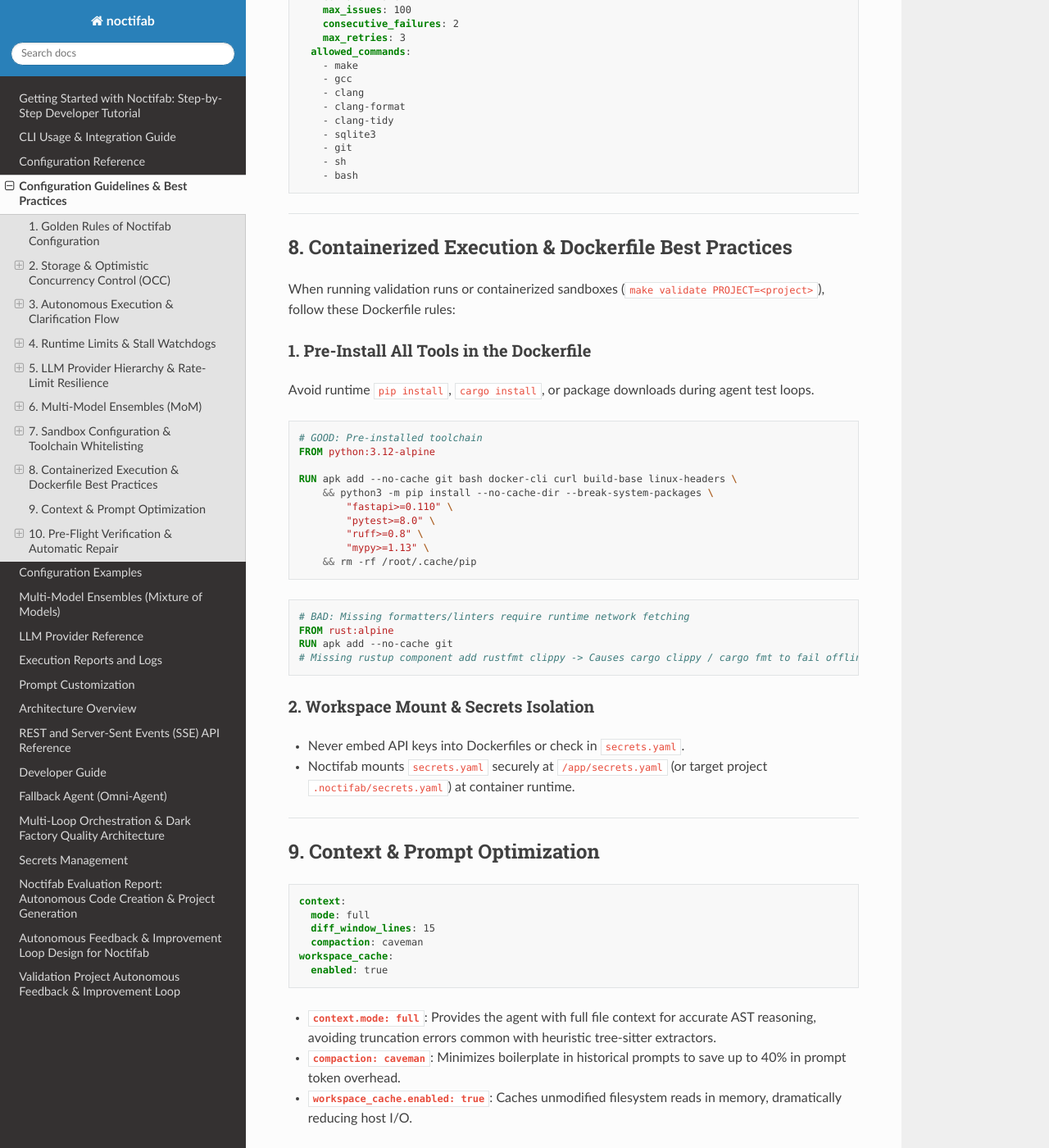
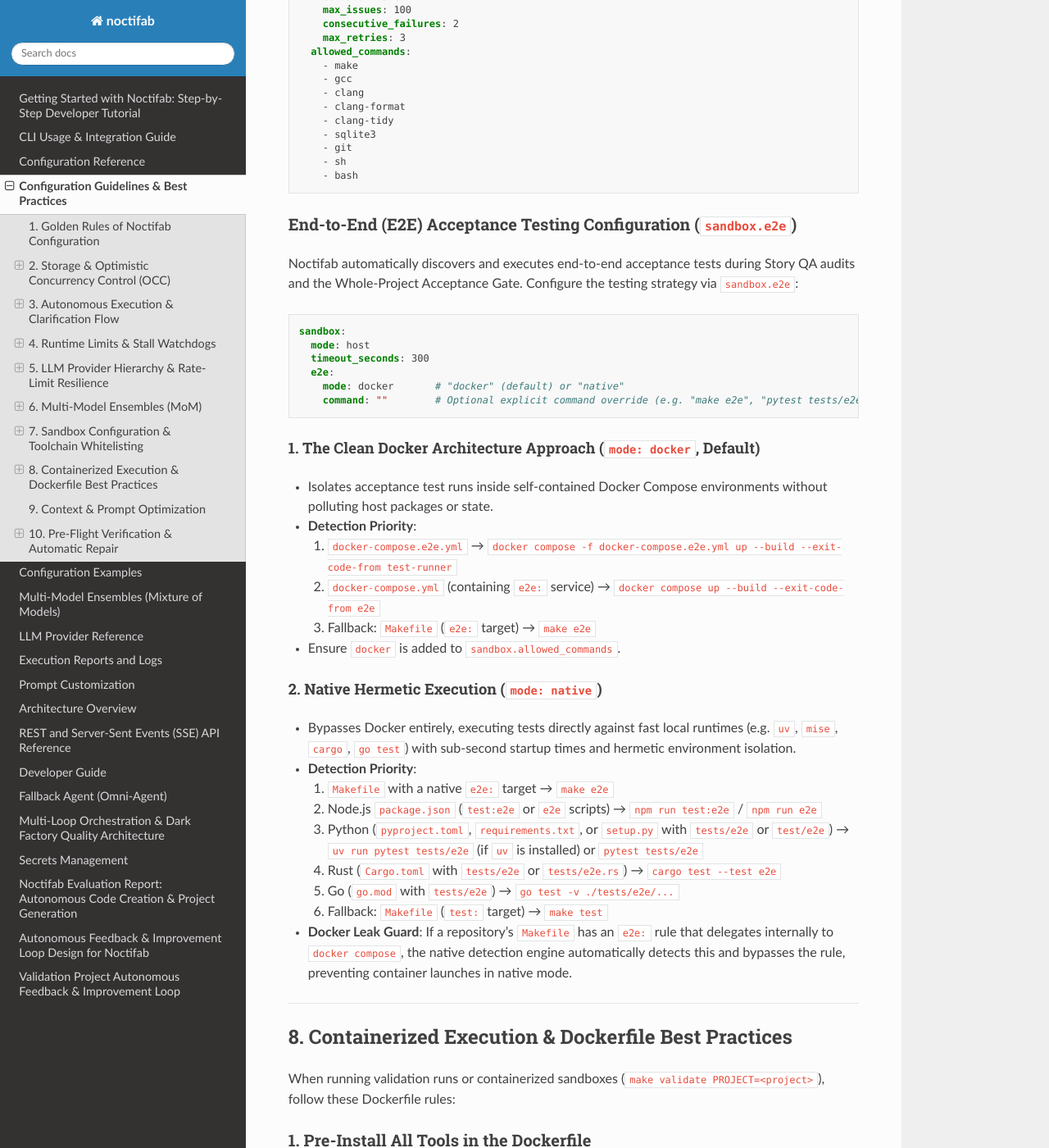
Before and after one commit to diegojromerolopez/noctifab, a Sphinx documentation site: the page built from docs/configuration_guidelines.md, in a window 1280 px wide and 1400 px high, scrolled down 8050 px. Shown: the whole window at 82% size. Built offline with Sphinx 7.4.7 and the Read the Docs theme 3.1.0, drawn with Linux system fonts in a browser that asks for light colours.

Commit message:
docs: document sandbox.e2e architecture and configuration across all guides (v0.89.3)

````diff
--- a/docs/configuration_guidelines.md
+++ b/docs/configuration_guidelines.md
@@ -380,6 +380,38 @@
     - bash
 ```
 
+### End-to-End (E2E) Acceptance Testing Configuration (`sandbox.e2e`)
+
+Noctifab automatically discovers and executes end-to-end acceptance tests during Story QA audits and the Whole-Project Acceptance Gate. Configure the testing strategy via `sandbox.e2e`:
+
+```yaml
+sandbox:
+  mode: host
+  timeout_seconds: 300
+  e2e:
+    mode: docker       # "docker" (default) or "native"
+    command: ""        # Optional explicit command override (e.g. "make e2e", "pytest tests/e2e")
+```
+
+#### 1. The Clean Docker Architecture Approach (`mode: docker`, Default)
+- Isolates acceptance test runs inside self-contained Docker Compose environments without polluting host packages or state.
+- **Detection Priority**:
+  1. `docker-compose.e2e.yml` → `docker compose -f docker-compose.e2e.yml up --build --exit-code-from test-runner`
+  2. `docker-compose.yml` (containing `e2e:` service) → `docker compose up --build --exit-code-from e2e`
+  3. Fallback: `Makefile` (`e2e:` target) → `make e2e`
+- Ensure `docker` is added to `sandbox.allowed_commands`.
+
+#### 2. Native Hermetic Execution (`mode: native`)
+- Bypasses Docker entirely, executing tests directly against fast local runtimes (e.g. `uv`, `mise`, `cargo`, `go test`) with sub-second startup times and hermetic environment isolation.
+- **Detection Priority**:
+  1. `Makefile` with a native `e2e:` target → `make e2e`
+  2. Node.js `package.json` (`test:e2e` or `e2e` scripts) → `npm run test:e2e` / `npm run e2e`
+  3. Python (`pyproject.toml`, `requirements.txt`, or `setup.py` with `tests/e2e` or `test/e2e`) → `uv run pytest tests/e2e` (if `uv` is installed) or `pytest tests/e2e`
+  4. Rust (`Cargo.toml` with `tests/e2e` or `tests/e2e.rs`) → `cargo test --test e2e`
+  5. Go (`go.mod` with `tests/e2e`) → `go test -v ./tests/e2e/...`
+  6. Fallback: `Makefile` (`test:` target) → `make test`
+- **Docker Leak Guard**: If a repository's `Makefile` has an `e2e:` rule that delegates internally to `docker compose`, the native detection engine automatically detects this and bypasses the rule, preventing container launches in native mode.
+
 ---
 
 ## 8. Containerized Execution & Dockerfile Best Practices
````
Also changed, not shown: CHANGELOG.md (+9 -0 lines), README.md (+1 -0 lines), docs/cli_usage.md (+8 -2 lines), docs/configuration_examples.md (+5 -0 lines), docs/developer_guide.md (+11 -0 lines), validation/README.md, 2 other files.
